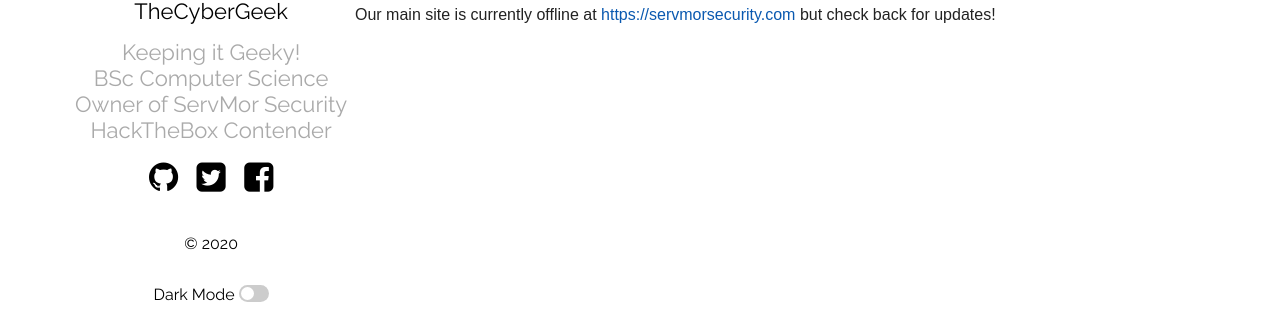
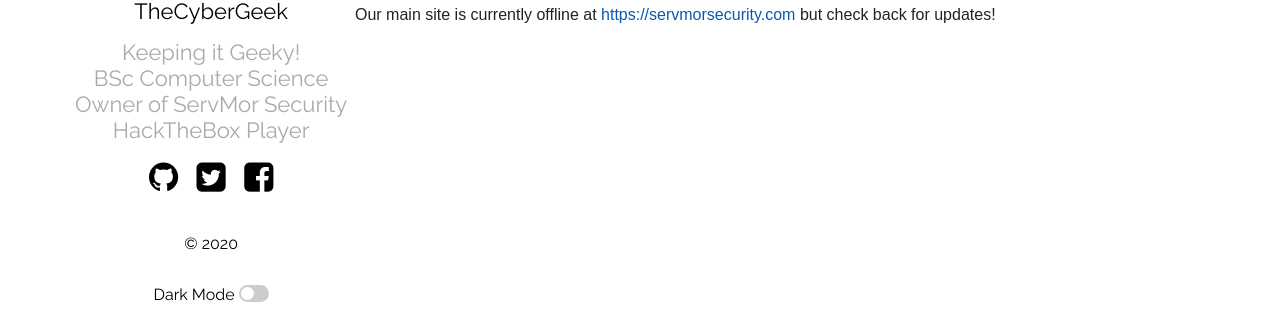
Before and after one commit to TheCyberGeek/TheCyberGeek.github.io, a Jekyll site: the page built from _posts/2020-06-17-welcome.markdown, in a window 1280 px wide. Shown: the part 311-623 px from the top of the page. Built offline with Jekyll 4.4.1, drawn with Linux system fonts in a browser that asks for light colours.

Commit message:
Update _config.yml

```diff
--- a/_config.yml
+++ b/_config.yml
@@ -12,7 +12,7 @@ plainwhite:
   name: TheCyberGeek
   tagline: Keeping it Geeky!
   tagline3: Owner of ServMor Security
-  tagline4: HackTheBox Contender
+  tagline4: HackTheBox Player
   tagline2: BSc Computer Science
   date_format: "%b %-d, %Y"
   sitemap: true # set to true to generate sitemap.xml content
```
